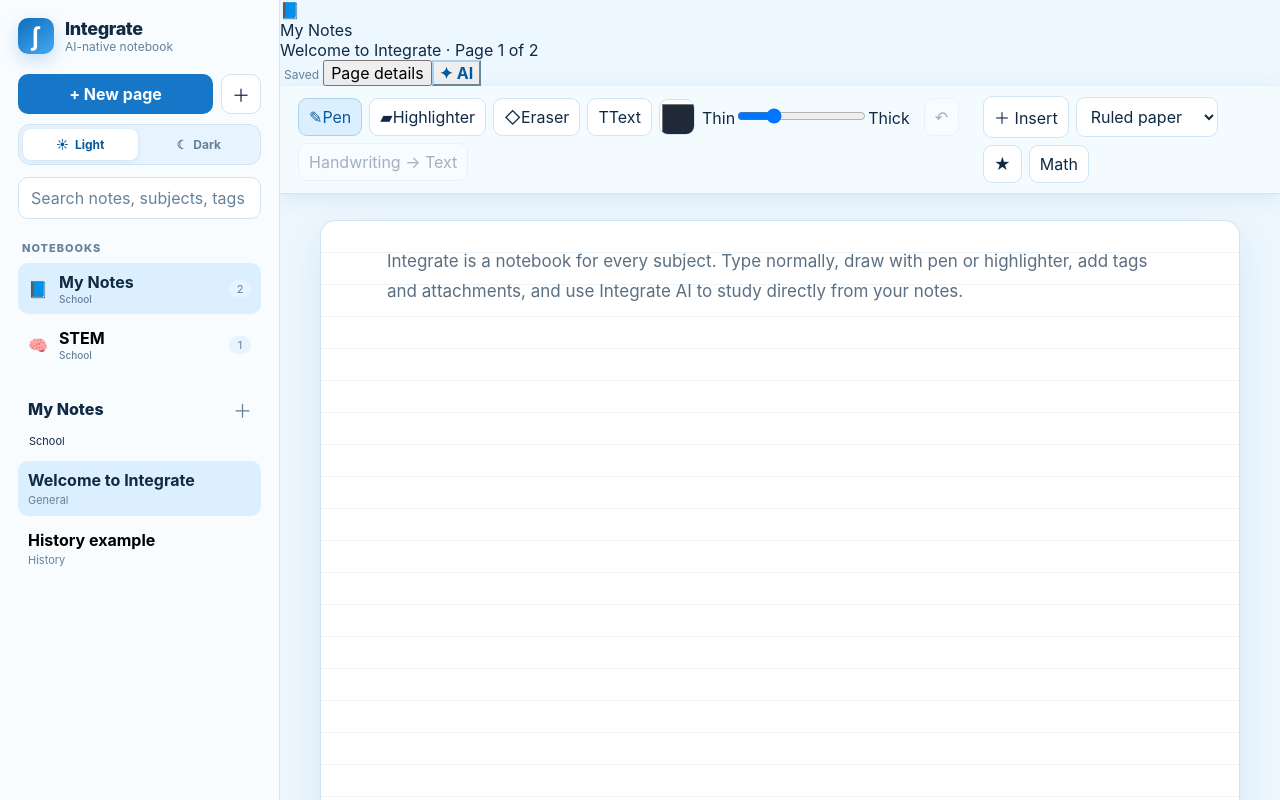
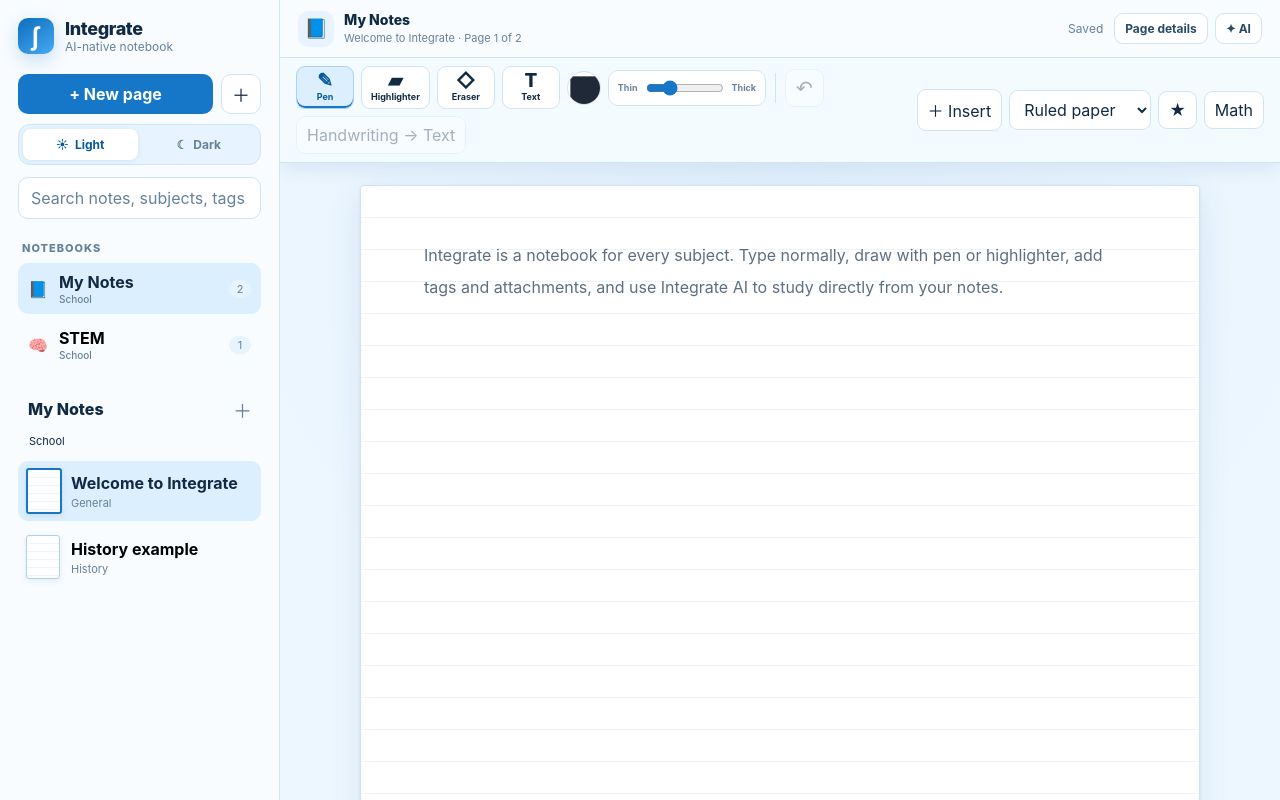
Before and after one commit to Phoenix2033T/Integrate, a Next.js app in the folder apps/web/: page / in a window 1280 px wide. Shown: the top 800 px of the page. Built offline with nearby package versions, Linux system fonts and the light colour scheme.

Commit message:
Style notebook like a handwriting-first digital paper app

```diff
--- a/apps/web/app/globals.css
+++ b/apps/web/app/globals.css
@@ -855,3 +855,256 @@
 @media (max-width: 760px) {
   .themeSwitcher { margin-bottom: 6px; }
 }
+
+
+/* Handwriting-first notebook workspace */
+.notebookChrome {
+  min-height: 58px;
+  padding: 8px 18px;
+  display: flex;
+  align-items: center;
+  justify-content: space-between;
+  gap: 14px;
+  background: var(--panel);
+  border-bottom: 1px solid var(--line);
+  position: sticky;
+  top: 0;
+  z-index: 31;
+}
+.notebookIdentity {
+  display: flex;
+  align-items: center;
+  min-width: 0;
+  gap: 10px;
+}
+.notebookEmoji {
+  width: 36px;
+  height: 36px;
+  display: grid;
+  place-items: center;
+  border-radius: 10px;
+  background: var(--surface-soft);
+  font-size: 19px;
+}
+.chromeNotebookName {
+  color: var(--ink);
+  font-weight: 800;
+  font-size: 14px;
+  line-height: 1.2;
+}
+.chromePageName {
+  color: var(--muted);
+  font-size: 11px;
+  margin-top: 3px;
+  max-width: 420px;
+  overflow: hidden;
+  text-overflow: ellipsis;
+  white-space: nowrap;
+}
+.chromeActions {
+  display: flex;
+  align-items: center;
+  gap: 7px;
+}
+.chromeButton {
+  border: 1px solid var(--line);
+  background: var(--surface);
+  color: var(--ink-soft);
+  border-radius: 9px;
+  padding: 7px 10px;
+  cursor: pointer;
+  font-size: 12px;
+  font-weight: 700;
+}
+.chromeButton:hover { background: var(--surface-hover); }
+
+.handwritingToolbar {
+  top: 58px;
+  min-height: 58px;
+  padding: 8px 16px;
+  background: var(--topbar);
+  box-shadow: 0 5px 18px var(--shadow);
+}
+.primaryTools { flex: 1; }
+.secondaryTools { justify-content: flex-end; }
+.writingTool {
+  min-width: 58px;
+  min-height: 42px;
+  padding: 5px 9px;
+  display: inline-flex;
+  flex-direction: column;
+  justify-content: center;
+  align-items: center;
+  gap: 1px;
+}
+.toolIcon {
+  font-size: 19px;
+  line-height: 18px;
+  font-weight: 800;
+}
+.toolLabel {
+  font-size: 9px;
+  line-height: 12px;
+  font-weight: 750;
+}
+.writingTool.active {
+  background: var(--accentSoft);
+  color: var(--accent-text);
+  border-color: var(--line-strong);
+  box-shadow: inset 0 -2px 0 var(--accent);
+}
+.iconOnly {
+  min-width: 38px;
+  font-size: 20px;
+  line-height: 1;
+}
+.toolbarDivider {
+  width: 1px;
+  height: 30px;
+  background: var(--line);
+  margin: 0 2px;
+}
+.inkColorControl {
+  border-radius: 999px;
+  width: 34px;
+  height: 34px;
+}
+.inkColorControl input {
+  width: 38px;
+  height: 38px;
+}
+.strokeControl {
+  height: 36px;
+  display: flex;
+  align-items: center;
+  gap: 6px;
+  padding: 0 9px;
+  border: 1px solid var(--line);
+  border-radius: 10px;
+  background: var(--input);
+  color: var(--muted);
+  font-size: 9px;
+  font-weight: 700;
+}
+.strokeControl input {
+  width: 78px;
+  accent-color: var(--accent);
+}
+
+.documentWrap {
+  padding: 22px 28px 54px;
+  background:
+    radial-gradient(circle at 50% 0, color-mix(in srgb, var(--accent) 5%, transparent), transparent 42%),
+    var(--bg);
+}
+.document {
+  width: min(840px, 100%);
+  min-height: 1176px;
+  border-radius: 4px;
+  box-shadow: 0 10px 34px var(--shadow), 0 1px 3px var(--shadow);
+}
+.pageBody,
+.inkSurface,
+.inkCanvas {
+  min-height: 1176px;
+}
+.editor {
+  min-height: 1176px;
+  padding: 52px 62px 78px;
+  font-size: 16px;
+  line-height: 2;
+}
+.pageDetailsSheet {
+  margin: 18px 18px 0;
+  padding: 20px 28px 12px;
+  border: 1px solid var(--line);
+  border-radius: 14px;
+  background: color-mix(in srgb, var(--paper) 96%, transparent);
+  box-shadow: 0 8px 24px var(--shadow);
+}
+.pageDetailsSheet + .pageBody,
+.pageDetailsSheet + .pageBody .inkSurface,
+.pageDetailsSheet + .pageBody .inkCanvas,
+.pageDetailsSheet + .pageBody .editor {
+  min-height: 960px;
+}
+.pageDetailsSheet .titleInput { font-size: 25px; }
+.pageDetailsSheet .subjectInput { padding-top: 3px; }
+
+/* Page rail: visually scan pages like sheets instead of text files. */
+.sidebar .pageList { gap: 7px; }
+.sidebar .pageCard {
+  min-height: 58px;
+  display: grid;
+  grid-template-columns: 36px minmax(0, 1fr);
+  grid-template-rows: auto auto;
+  column-gap: 9px;
+  align-items: center;
+  padding: 7px 8px;
+}
+.sidebar .pageCard::before {
+  content: "";
+  grid-row: 1 / 3;
+  width: 32px;
+  height: 42px;
+  border-radius: 3px;
+  border: 1px solid var(--line-strong);
+  background:
+    repeating-linear-gradient(to bottom, transparent 0, transparent 7px, var(--paper-line) 8px),
+    var(--paper);
+  box-shadow: 0 2px 6px var(--shadow);
+}
+.sidebar .pageCard.active::before {
+  border: 2px solid var(--accent);
+}
+.sidebar .pageTitle,
+.sidebar .pageMeta {
+  grid-column: 2;
+}
+.sidebar .pageTitle { align-self: end; }
+.sidebar .pageMeta { align-self: start; }
+
+/* Make drawing the obvious default interaction. */
+.inkCanvas.enabled {
+  cursor: crosshair;
+  -webkit-user-select: none;
+  user-select: none;
+}
+.inkCanvas.tool-pen { cursor: crosshair; }
+.inkCanvas.tool-highlighter { cursor: crosshair; }
+.inkCanvas.tool-eraser { cursor: cell; }
+
+@media (pointer: coarse) {
+  .tool, .paperSelect, .chromeButton { min-height: 42px; }
+  .writingTool { min-width: 64px; min-height: 48px; }
+  .handwritingToolbar { min-height: 66px; }
+  .strokeControl { height: 42px; }
+}
+
+@media (max-width: 1120px) {
+  .handwritingToolbar { overflow-x: auto; }
+  .handwritingToolbar .toolGroup { flex-wrap: nowrap; }
+  .strokeControl span { display: none; }
+  .strokeControl input { width: 62px; }
+  .secondaryTools .tool:not(.favoriteButton), .secondaryTools .paperSelect { white-space: nowrap; }
+}
+
+@media (max-width: 760px) {
+  .notebookChrome { min-height: 54px; padding: 7px 10px; }
+  .chromeActions .saveState, .chromeActions .chromeButton:first-of-type { display: none; }
+  .handwritingToolbar { top: 54px; padding: 6px 8px; min-height: 60px; }
+  .toolLabel { display: none; }
+  .writingTool { min-width: 44px; min-height: 42px; }
+  .strokeControl { display: none; }
+  .secondaryTools { display: none; }
+  .documentWrap { padding: 10px 8px 32px; }
+  .document {
+    width: 100%;
+    min-height: calc(100vh - 124px);
+    border-radius: 2px;
+  }
+  .pageBody, .inkSurface, .inkCanvas, .editor {
+    min-height: calc(100vh - 124px);
+  }
+  .editor { padding: 34px 28px 60px; }
+}
```
